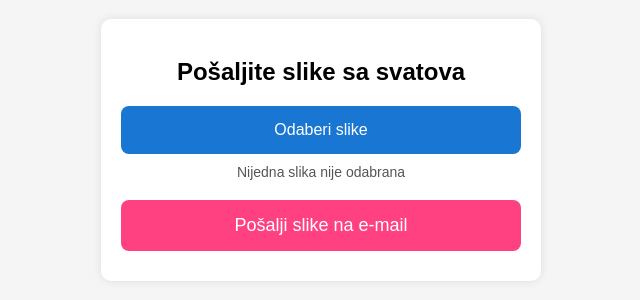
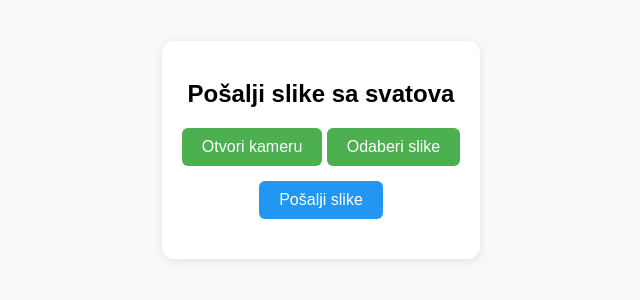
Before and after one commit to MVuko123/Svatovi, a plain HTML site: page index.html in a window 1280 px wide. Shown: the part 250-550 px from the top of the page, without its empty margins (319-959 px from the left). Drawn offline with nearby package versions, Linux system fonts and the light colour scheme.

Commit message:
Update index.html

```diff
--- a/index.html
+++ b/index.html
@@ -1,192 +1,131 @@
-<!DOCTYPE html>
-<html lang="hr">
+<!DOCTYPE html><html lang="hr">
 <head>
   <meta charset="UTF-8" />
   <meta name="viewport" content="width=device-width, initial-scale=1.0" />
-  <title>Pošalji slike za svatove</title>
+  <title>Slanje slika sa svatova</title>
   <script src="https://cdn.jsdelivr.net/npm/emailjs-com@3/dist/email.min.js"></script>
   <style>
     body {
       font-family: Arial, sans-serif;
-      margin: 0;
-      padding: 0;
-      background: #f5f5f5;
       display: flex;
       justify-content: center;
       align-items: center;
-      min-height: 100vh;
+      height: 100vh;
+      background-color: #f9f9f9;
+      margin: 0;
     }
-
     .container {
-      width: 90%;
       max-width: 400px;
       padding: 20px;
       background: white;
-      box-shadow: 0 0 10px rgba(0,0,0,0.1);
-      border-radius: 10px;
+      box-shadow: 0 2px 8px rgba(0, 0, 0, 0.1);
+      border-radius: 12px;
       text-align: center;
     }
-
     h2 {
       margin-bottom: 20px;
     }
-
-    .custom-upload {
-      display: flex;
-      flex-direction: column;
-      align-items: center;
-      gap: 10px;
-      width: 100%;
-    }
-
-    .custom-upload button {
-      background-color: #1976d2;
-      color: white;
-      border: none;
-      padding: 15px 20px;
-      font-size: 16px;
-      border-radius: 8px;
-      cursor: pointer;
-      width: 100%;
-    }
-
-    .custom-upload button:hover {
-      background-color: #1565c0;
-    }
-
-    #fileLabel {
-      font-size: 14px;
-      color: #555;
-    }
-
-    .send-button {
-      background-color: #ff4081;
-      color: white;
-      border: none;
-      padding: 15px 20px;
-      margin-top: 20px;
-      font-size: 18px;
-      border-radius: 8px;
-      cursor: pointer;
-      width: 100%;
-    }
-
-    .send-button:hover {
-      background-color: #e73370;
-    }
-
-    .loader {
-      border: 5px solid #f3f3f3;
-      border-top: 5px solid #1976d2;
-      border-radius: 50%;
-      width: 40px;
-      height: 40px;
-      animation: spin 1s linear infinite;
-      margin: 20px auto;
+    input[type="file"] {
       display: none;
     }
-
-    @keyframes spin {
-      0% { transform: rotate(0deg); }
-      100% { transform: rotate(360deg); }
+    label.custom-file {
+      display: inline-block;
+      padding: 10px 20px;
+      background-color: #4caf50;
+      color: white;
+      border-radius: 6px;
+      cursor: pointer;
+      margin-bottom: 10px;
     }
-
-    #statusText {
-      margin-top: 10px;
-      font-size: 14px;
-      color: #333;
+    .button {
+      padding: 10px 20px;
+      margin: 5px;
+      font-size: 16px;
+      border: none;
+      border-radius: 6px;
+      cursor: pointer;
+    }
+    .upload-btn { background-color: #2196f3; color: white; }
+    .camera-btn { background-color: #ff9800; color: white; }
+    #status {
+      margin-top: 15px;
+      font-weight: bold;
     }
   </style>
 </head>
 <body>
   <div class="container">
-    <h2>Pošaljite slike sa svatova</h2>
+    <h2>Pošalji slike sa svatova</h2><input type="file" id="cameraInput" accept="image/*" capture="environment" multiple>
+<input type="file" id="uploadInput" accept="image/*" multiple>
 
-    <div class="custom-upload">
-      <button type="button" onclick="document.getElementById('fileInput').click()">
-        Odaberi slike
-      </button>
-      <span id="fileLabel">Nijedna slika nije odabrana</span>
-      <input type="file" id="fileInput" accept="image/*" multiple capture="environment" style="display: none;" />
-    </div>
+<label class="custom-file" for="cameraInput">Otvori kameru</label>
+<label class="custom-file" for="uploadInput">Odaberi slike</label>
 
-    <button class="send-button" onclick="sendImages()">Pošalji slike na e-mail</button>
+<br/>
+<button class="button upload-btn" onclick="sendImages()">Pošalji slike</button>
+<div id="status"></div>
 
-    <div class="loader" id="loader"></div>
-    <div id="statusText"></div>
-  </div>
+  </div>  <script>
+    emailjs.init("g42tnmFpURrlkWGUF"); // EmailJS Public Key
 
-  <script>
-    emailjs.init("g42tnmFpURrlkWGUF"); // Tvoj public key
+    const gofileToken = "wHpYGnHWgpdzgkD2uHNgHzTySVt6ZbnU";
+    const folderName = "Svatovi_5_2025";
+    let folderId = null;
 
-    const fileInput = document.getElementById("fileInput");
-    const fileLabel = document.getElementById("fileLabel");
-    const loader = document.getElementById("loader");
-    const statusText = document.getElementById("statusText");
-
-    fileInput.addEventListener("change", function () {
-      const count = this.files.length;
-      if (count === 0) {
-        fileLabel.textContent = "Nijedna slika nije odabrana";
-      } else if (count === 1) {
-        fileLabel.textContent = "1 slika odabrana";
+    async function createFolder() {
+      const res = await fetch("https://api.gofile.io/createFolder", {
+        method: "POST",
+        headers: { "Content-Type": "application/json" },
+        body: JSON.stringify({ token: gofileToken, folderName: folderName })
+      });
+      const result = await res.json();
+      if (result.status === "ok") {
+        return result.data.id;
       } else {
-        fileLabel.textContent = `${count} slika odabrano`;
+        throw new Error("Greška pri kreiranju mape.");
       }
-    });
+    }
 
     async function sendImages() {
-      const files = fileInput.files;
+      const cameraFiles = document.getElementById("cameraInput").files;
+      const uploadFiles = document.getElementById("uploadInput").files;
+      const files = [...cameraFiles, ...uploadFiles];
+
       if (!files.length) return alert("Molimo odaberite barem jednu sliku.");
 
-      loader.style.display = "block";
-      statusText.textContent = "Učitavanje i slanje slika...";
+      document.getElementById("status").innerText = "Slanje slika...";
 
-      const uploadedLinks = [];
+      try {
+        if (!folderId) folderId = await createFolder();
+        const uploadedLinks = [];
 
-      for (const file of files) {
-        const formData = new FormData();
-        formData.append("file", file);
+        for (const file of files) {
+          const formData = new FormData();
+          formData.append("file", file);
+          formData.append("folderId", folderId);
 
-        try {
-          const res = await fetch("https://store1.gofile.io/uploadFile", {
+          const uploadRes = await fetch("https://api.gofile.io/uploadFile", {
             method: "POST",
             body: formData,
           });
 
-          const text = await res.text();
-          const result = JSON.parse(text);
-
-          if (result.status !== "ok") throw new Error("Neuspjelo učitavanje slike");
+          const result = await uploadRes.json();
+          if (result.status !== "ok") throw new Error("Greška pri uploadu slike.");
 
           uploadedLinks.push(result.data.downloadPage);
-        } catch (error) {
-          console.error("Greška pri učitavanju:", error);
-          alert("Greška pri učitavanju: " + error.message);
-          loader.style.display = "none";
-          statusText.textContent = "";
-          return;
         }
+
+        const linksText = uploadedLinks.join("\n");
+
+        await emailjs.send("service_anlae55", "template_xxka83q", {
+          images: linksText
+        });
+
+        document.getElementById("status").innerText = "Slike su uspješno poslane!";
+      } catch (error) {
+        console.error(error);
+        document.getElementById("status").innerText = "Greška: " + error.message;
       }
-
-      const plainLinks = uploadedLinks.join("\n");
-
-      emailjs.send("service_anlae55", "template_xxka83q", {
-        images: plainLinks
-      })
-      .then(() => {
-        alert("Slike su uspješno poslane!");
-        statusText.textContent = "Slanje završeno!";
-      })
-      .catch((error) => {
-        console.error("Slanje e-maila nije uspjelo:", error);
-        alert("Greška: " + error.text);
-        statusText.textContent = "Greška pri slanju.";
-      })
-      .finally(() => {
-        loader.style.display = "none";
-      });
     }
-  </script>
-</body>
+  </script></body>
 </html>
```
